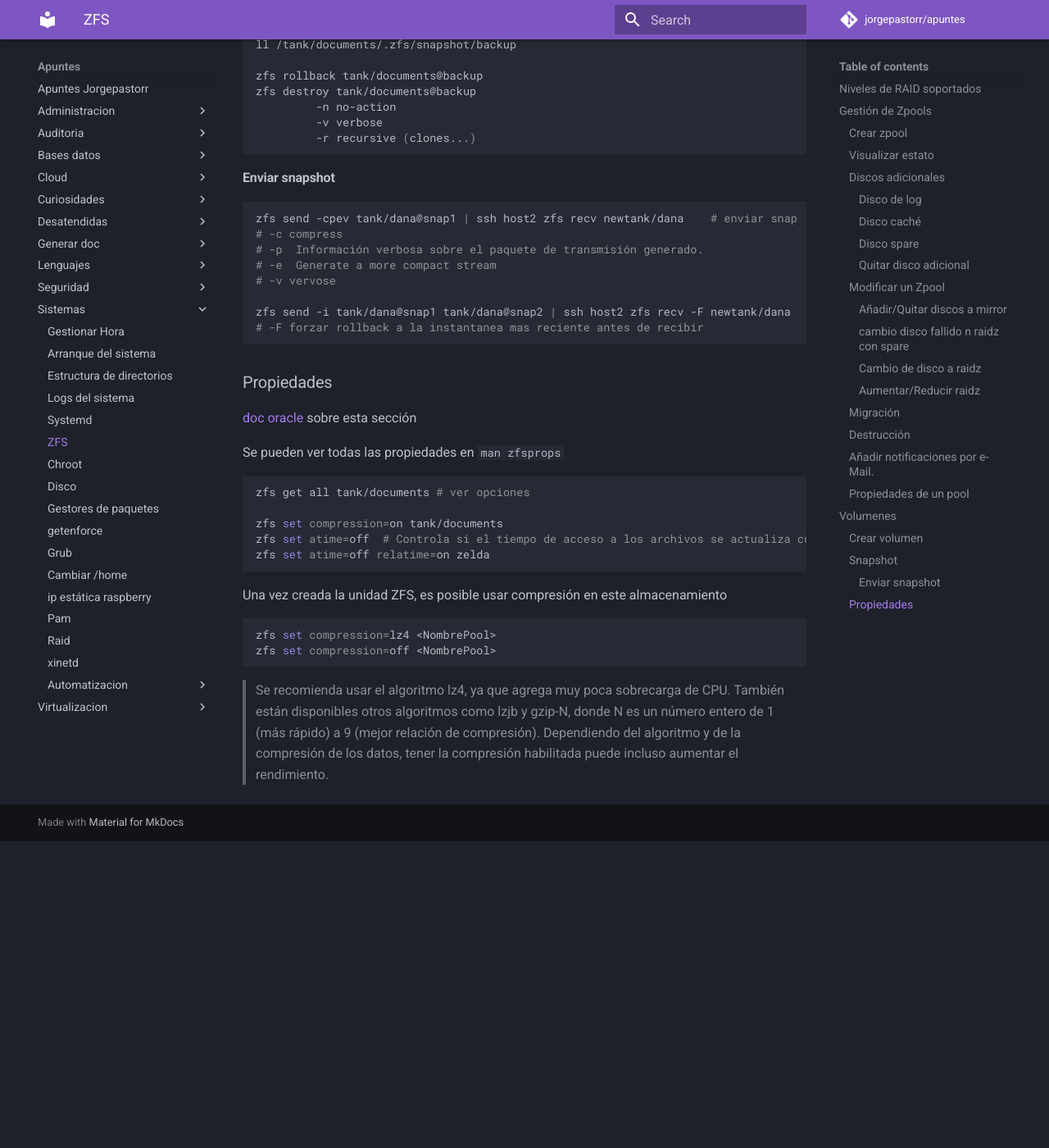
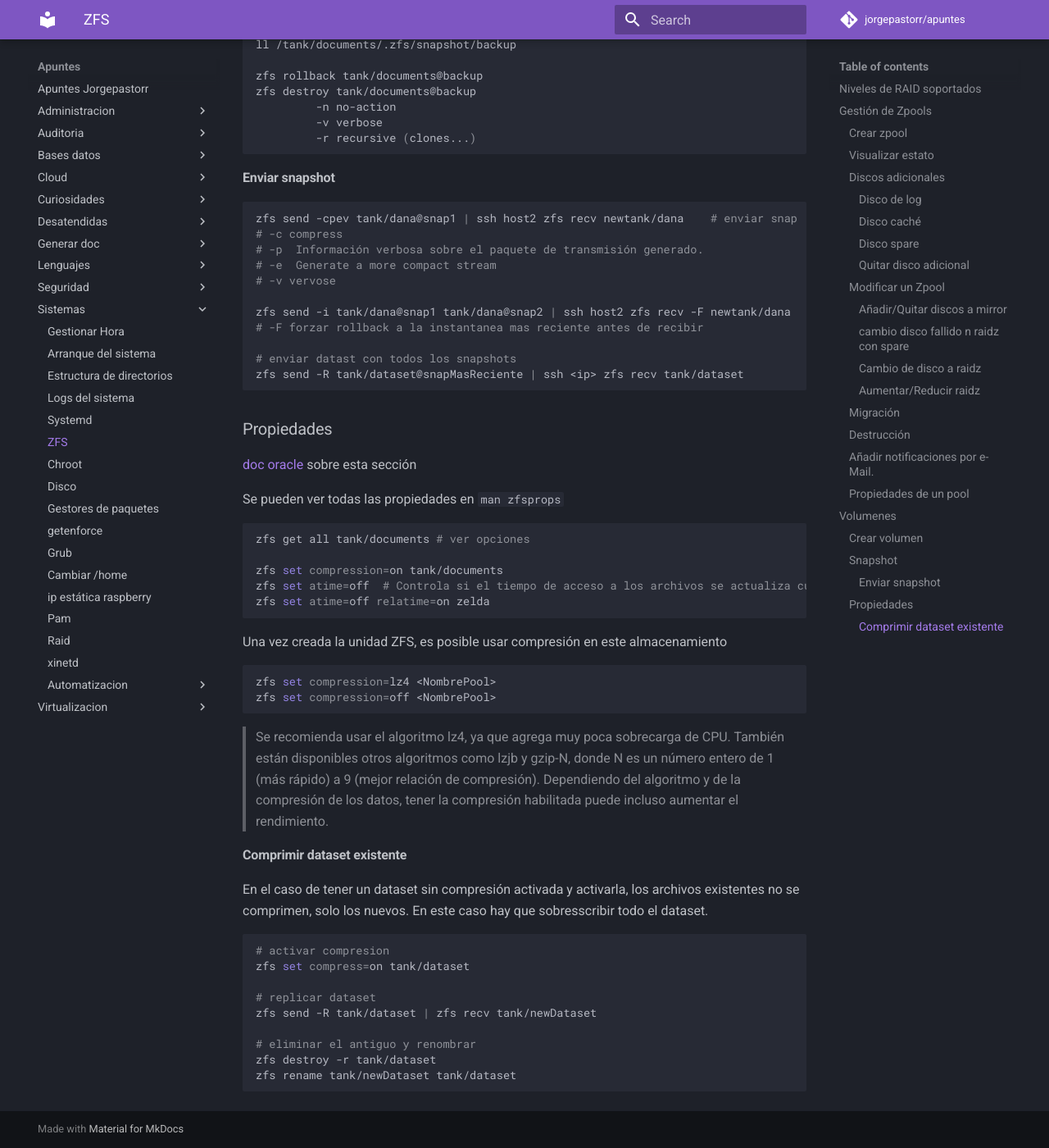
Before and after one commit to Jorgepastorr/apuntes, an MkDocs documentation site: the page built from docs/sistemas/ZFS.md, in a window 1280 px wide and 1400 px high, scrolled down 8005 px. Shown: the whole window at 82% size. Built offline with MkDocs 1.6.1 and Material for MkDocs 9.7.7, drawn with Linux system fonts in a browser that asks for light colours; comment, search, counter and statistics services are not loaded; before the commit the page ends 9031 px from its top, so only the background shows below that.

````diff
--- a/docs/sistemas/ZFS.md
+++ b/docs/sistemas/ZFS.md
@@ -438,6 +438,9 @@ zfs send -cpev tank/dana@snap1 | ssh host2 zfs recv newtank/dana	# enviar snap
 
 zfs send -i tank/dana@snap1 tank/dana@snap2 | ssh host2 zfs recv -F newtank/dana	# enviar icremental snap
 # -F forzar rollback a la instantanea mas reciente antes de recibir
+
+# enviar datast con todos los snapshots
+zfs send -R tank/dataset@snapMasReciente | ssh <ip> zfs recv tank/dataset
 ```
 
 
@@ -464,3 +467,20 @@ zfs set compression=off <NombrePool>
 ```
 
 > Se recomienda usar el algoritmo lz4, ya que agrega muy poca sobrecarga de CPU. También están disponibles otros algoritmos como lzjb y gzip-N, donde N es un  número entero de 1 (más rápido) a 9 (mejor relación de compresión).  Dependiendo del algoritmo y de la compresión de los datos, tener la  compresión habilitada puede incluso aumentar el rendimiento.
+
+
+#### Comprimir dataset existente
+
+En el caso de tener un dataset sin compresión activada y activarla, los archivos existentes no se comprimen, solo los nuevos. En este caso hay que sobresscribir todo el dataset.
+
+```bash
+# activar compresion
+zfs set compress=on tank/dataset
+
+# replicar dataset
+zfs send -R tank/dataset | zfs recv tank/newDataset
+
+# eliminar el antiguo y renombrar
+zfs destroy -r tank/dataset
+zfs rename tank/newDataset tank/dataset
+```
````
Also changed, not shown: docs/curiosidades/tmux.md (+8 -0 lines).
